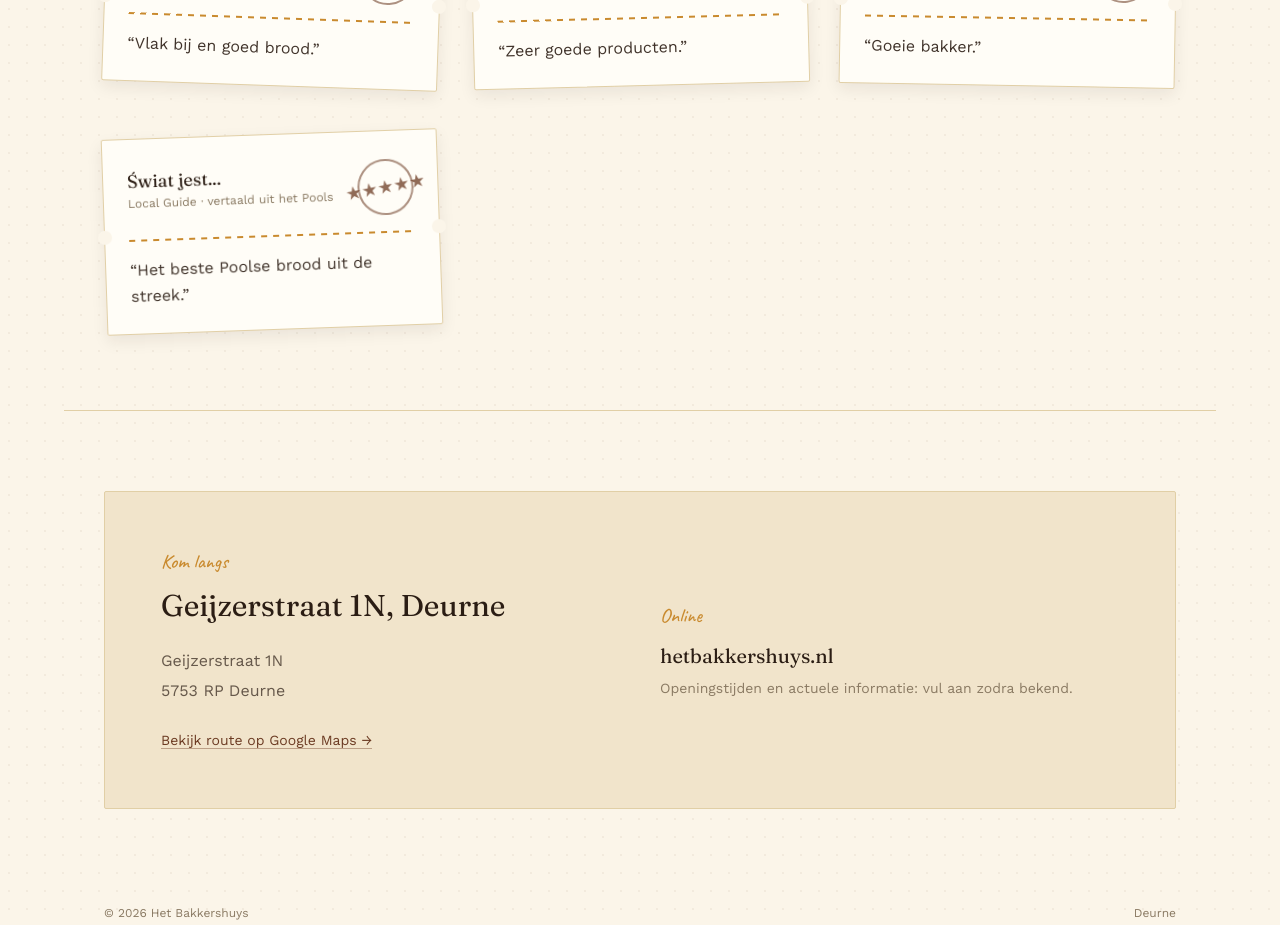
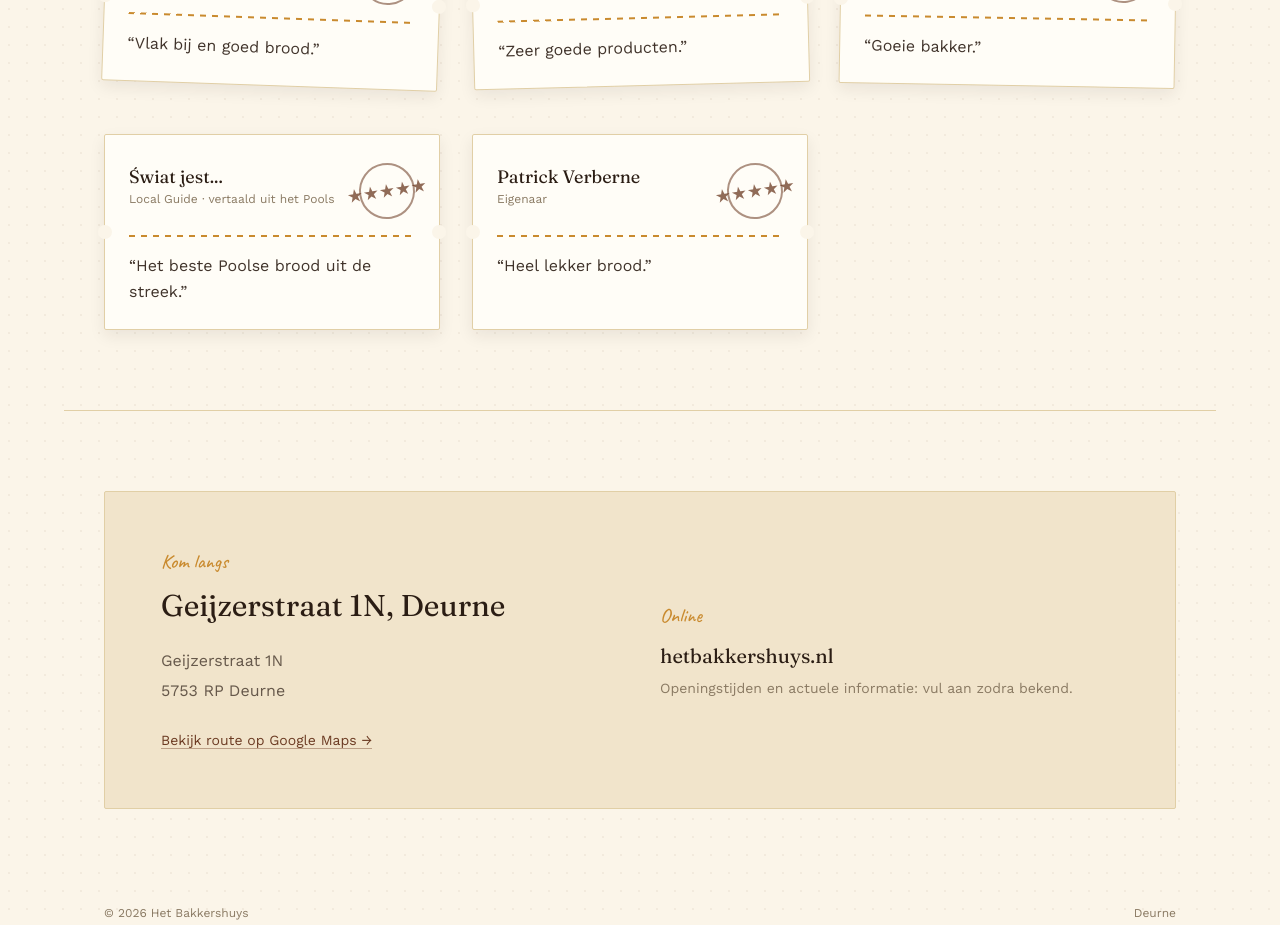
Before and after one commit to timverberne898-oss/bakker, a Next.js app: page / in a window 1280 px wide. Shown: the part 1440-2365 px from the top of the page. Built offline with nearby package versions, Linux system fonts and the light colour scheme.

Commit message:
Update page.tsx

```diff
--- a/app/page.tsx
+++ b/app/page.tsx
@@ -40,7 +40,13 @@ const reviews = [
     name: "Świat jest...",
     meta: "Local Guide · vertaald uit het Pools",
     quote: "Het beste Poolse brood uit de streek.",
-    tilt: "tilt-1",
+    tilt: "tilt-7",
+  },
+    {
+    name: "Patrick Verberne",
+    meta: "Eigenaar",
+    quote: "Heel lekker brood.",
+    tilt: "tilt-8",
   },
 ];
 
```
